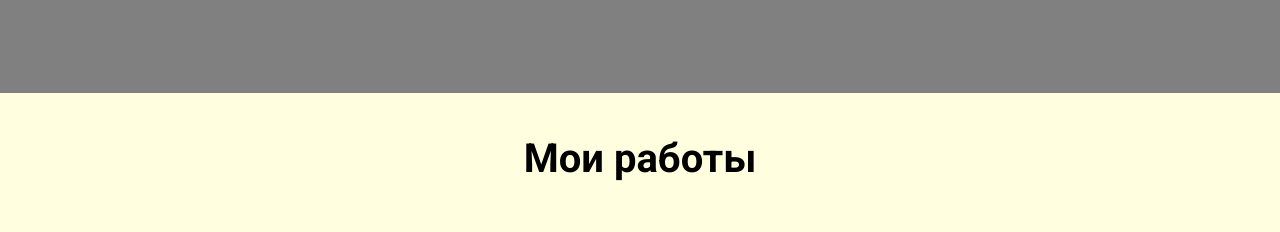
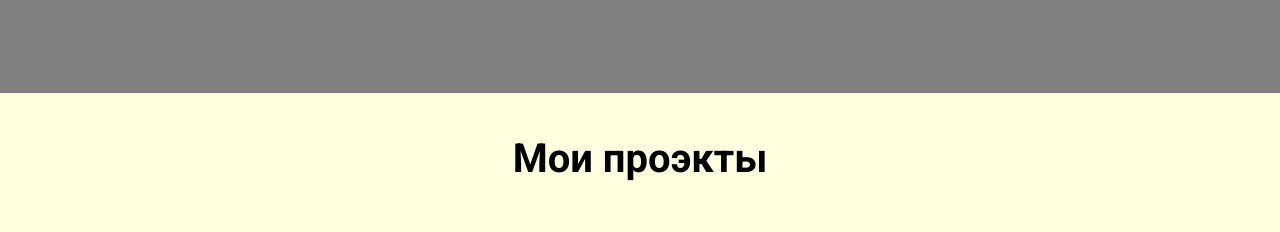
Before and after one commit to AbdullaY576/Portfolio, a plain HTML site: page index.html in a window 1280 px wide. Shown: the part 820-1052 px from the top of the page. Drawn offline with Linux system fonts and the light colour scheme.

Commit message:
Update index.html

```diff
--- a/index.html
+++ b/index.html
@@ -39,7 +39,7 @@
     </section>
     <section class="cards">
       <div class="container">
-        <h2 class="cards__title">Мои работы</h2>
+        <h2 class="cards__title">Мои проэкты</h2>
         <div class="cards__content">
           <a href="https://abdullay576.github.io/Nike/" target="_blank"><img src="img/nike.jpg" alt=""
               class="cards__img"></a>
```
